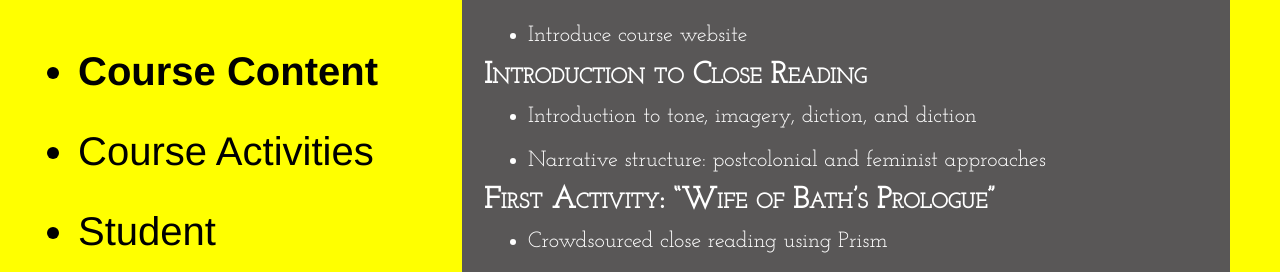
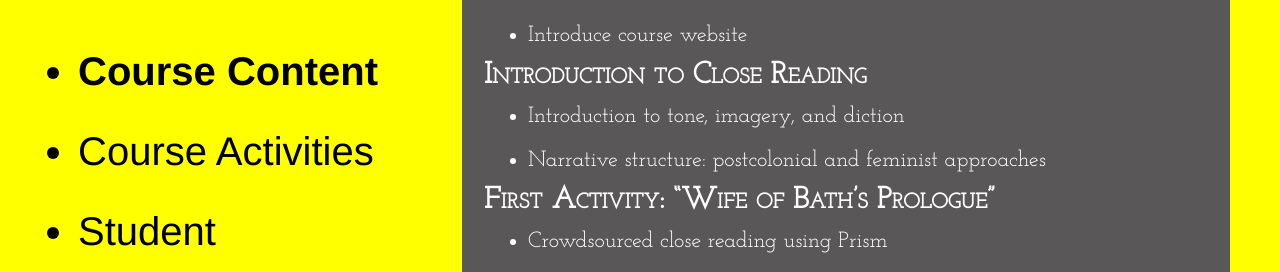
Before and after one commit to axchristie/English147, a Jekyll site: the page built from _posts/2013-10-12-Canterbury.md, in a window 1280 px wide. Shown: the part 289-561 px from the top of the page. Built offline with Jekyll 4.4.1, drawn with Linux system fonts in a browser that asks for light colours; some web fonts are replaced.

Commit message:
spell check

```diff
--- a/_posts/2013-10-12-Canterbury.md
+++ b/_posts/2013-10-12-Canterbury.md
@@ -15,7 +15,7 @@ picture: canterbury
 
 ###Introduction to Close Reading
 
-* Introduction to tone, imagery, diction, and diction
+* Introduction to tone, imagery, and diction
 * Narrative structure: postcolonial and feminist approaches
 
 ###First Activity: "Wife of Bath's Prologue"
```
